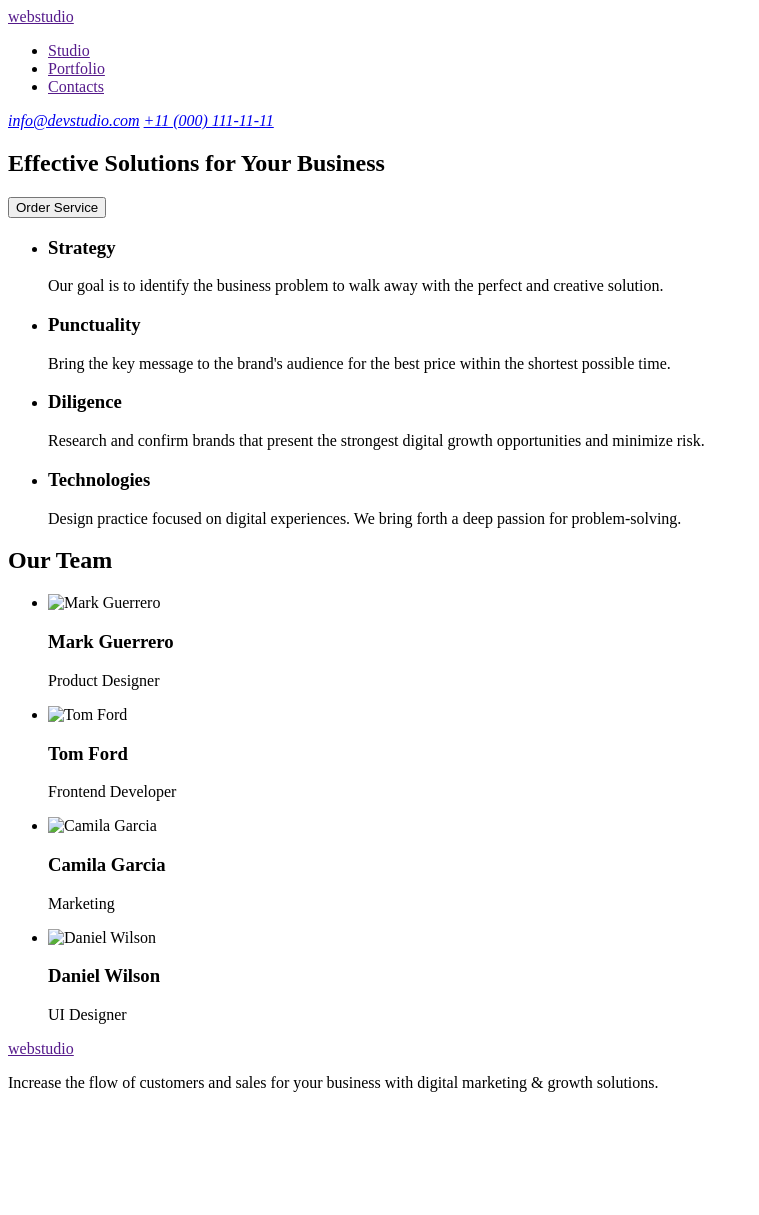
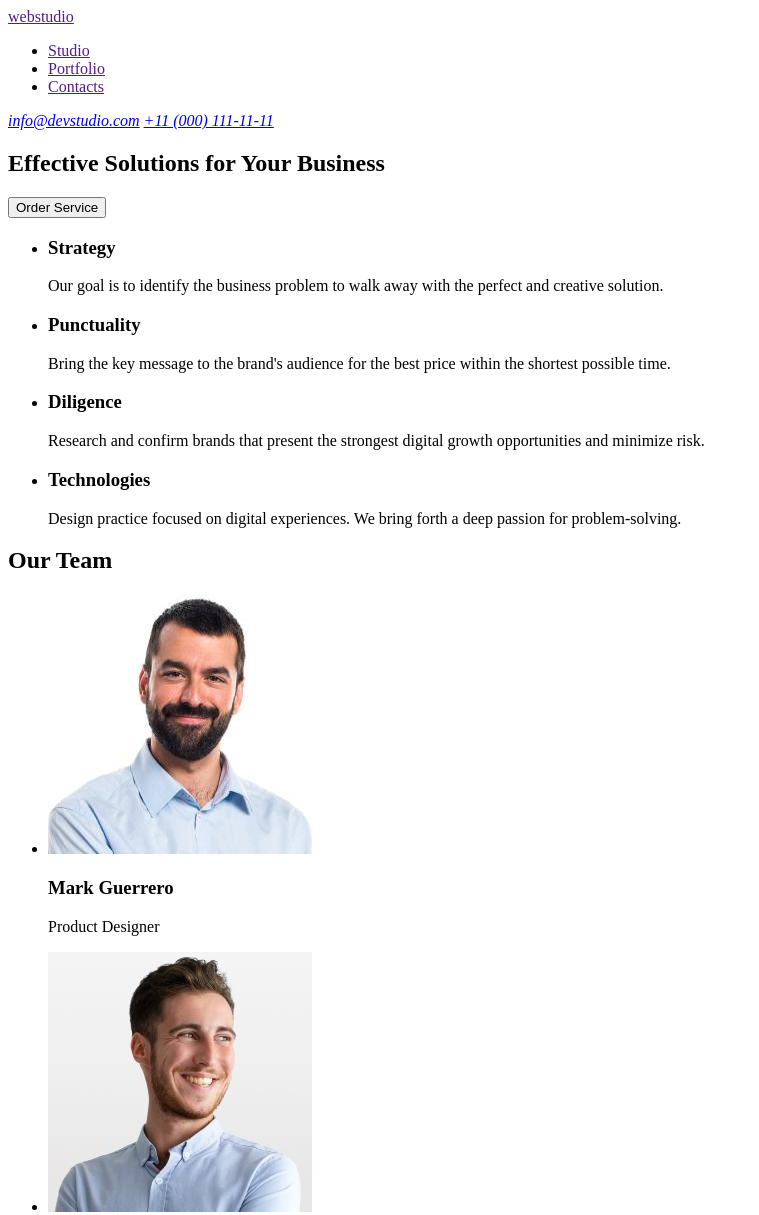
Before and after one commit to Kazantsev911/goit-markup-hw-01, a plain HTML site: page index.html in a window 1280 px wide. Shown: the top 1215 px of the page, without its empty margins (0-759 px from the left). Before the commit the page ends 1108 px from the top, so only its background shows below. Drawn offline with Linux system fonts and the light colour scheme.

Commit message:
hw1_right

```diff
--- a/index.html
+++ b/index.html
@@ -70,22 +70,22 @@
         <h2>Our Team</h2>
         <ul>
           <li>
-            <img src="img/img (1).jpg" alt="Mark Guerrero" />
+            <img src="./images/img (1).jpg" alt="Mark Guerrero" />
             <h3>Mark Guerrero</h3>
             <p>Product Designer</p>
           </li>
           <li>
-            <img src="img/img (2).jpg" alt="Tom Ford" />
+            <img src="./images/img (2).jpg" alt="Tom Ford" />
             <h3>Tom Ford</h3>
             <p>Frontend Developer</p>
           </li>
           <li>
-            <img src="img/img (3).jpg" alt="Camila Garcia" />
+            <img src="./images/img (3).jpg" alt="Camila Garcia" />
             <h3>Camila Garcia</h3>
             <p>Marketing</p>
           </li>
           <li>
-            <img src="img/img (4).jpg" alt="Daniel Wilson" />
+            <img src="./images/img (4).jpg" alt="Daniel Wilson" />
             <h3>Daniel Wilson</h3>
             <p>UI Designer</p>
           </li>
```
